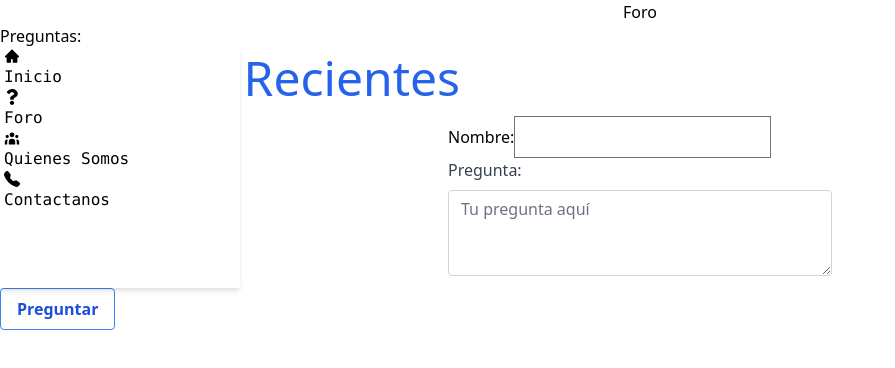
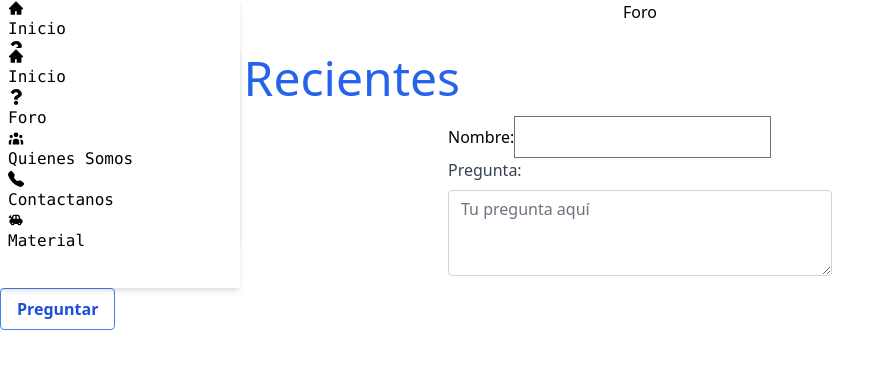
Before and after one commit to 123-code/Hola-Frontend, a React (Create React App) app: page /foro in a window 1280 px wide. Shown: the top 368 px of the page, without its empty margins (0-895 px from the left). Built offline with nearby package versions, Linux system fonts and the light colour scheme.

Commit message:
Added Routes

```diff
--- a/src/App.js
+++ b/src/App.js
@@ -15,6 +15,8 @@ import Nosotros from './Pages/Nosotros';
 import Contacto from './Pages/Contacto';
 import NotFound from './Pages/NotFound';
 import Main from './Pages/Main';
+import Material from './Pages/Material';
+import Navbar from './Components/Navbar';
 
 // create class component.
 export default class App extends React.Component {
@@ -23,11 +25,13 @@ export default class App extends React.Component {
 
       <Router>
          <div className="App">
+         <Navbar/>
         <Routes>
           <Route path='/' element={<Main/>}/>
           <Route path='/foro' element={<Foro/>}/>
           <Route path='/nosotros' element={<Nosotros/>}/>
           <Route path='/contacto' element={<Contacto/>}/>
+          <Route path = '/material' element={<Material/>}/>
           <Route path='*' element={<NotFound/>}/>
 
         </Routes>
--- a/src/Components/Navbar.js
+++ b/src/Components/Navbar.js
@@ -4,7 +4,7 @@ import{AiFillHome} from 'react-icons/ai';
 import{FaQuestion} from 'react-icons/fa';
 import{HiUserGroup} from 'react-icons/hi';
 import {BsFillTelephoneFill} from 'react-icons/bs';
-
+import {MdToys} from 'react-icons/md';
 
 
 export default function Navbar(){
@@ -15,7 +15,7 @@ return(
 
 <body>
 
-<nav className = "w-60 h-60 shadow-md bg-white px-1 absolute">
+<nav className = "w-60 h-60 shadow-md bg-white px-2 absolute">
 
 <ul>
 
@@ -52,6 +52,13 @@ return(
 </li>
 </div>
 
+<div>
+<li className="relative">
+   <MdToys/>
+    <Link to="/nosotros" className = "font-mono">Material</Link>
+</li>
+</div>
+
 </ul>
 
 </nav>
--- a/src/Pages/Main.js
+++ b/src/Pages/Main.js
@@ -15,7 +15,7 @@ const Main = ()=>{
 
         <img className="object-scale-down h-48 w-96 inline-block align-middle" src={Logo} alt="logo"></img>
         <Frase/>
-        <Navbar/>
+
         <ImageSlider/>
 
 
--- /dev/null
+++ b/src/Pages/Material.jsx
@@ -0,0 +1,10 @@
+import React from 'react';
+
+const Material = ()=>{
+    return(
+        <>
+        <h1>Material</h1>
+        </>
+    )
+}
+export default Material;
```
